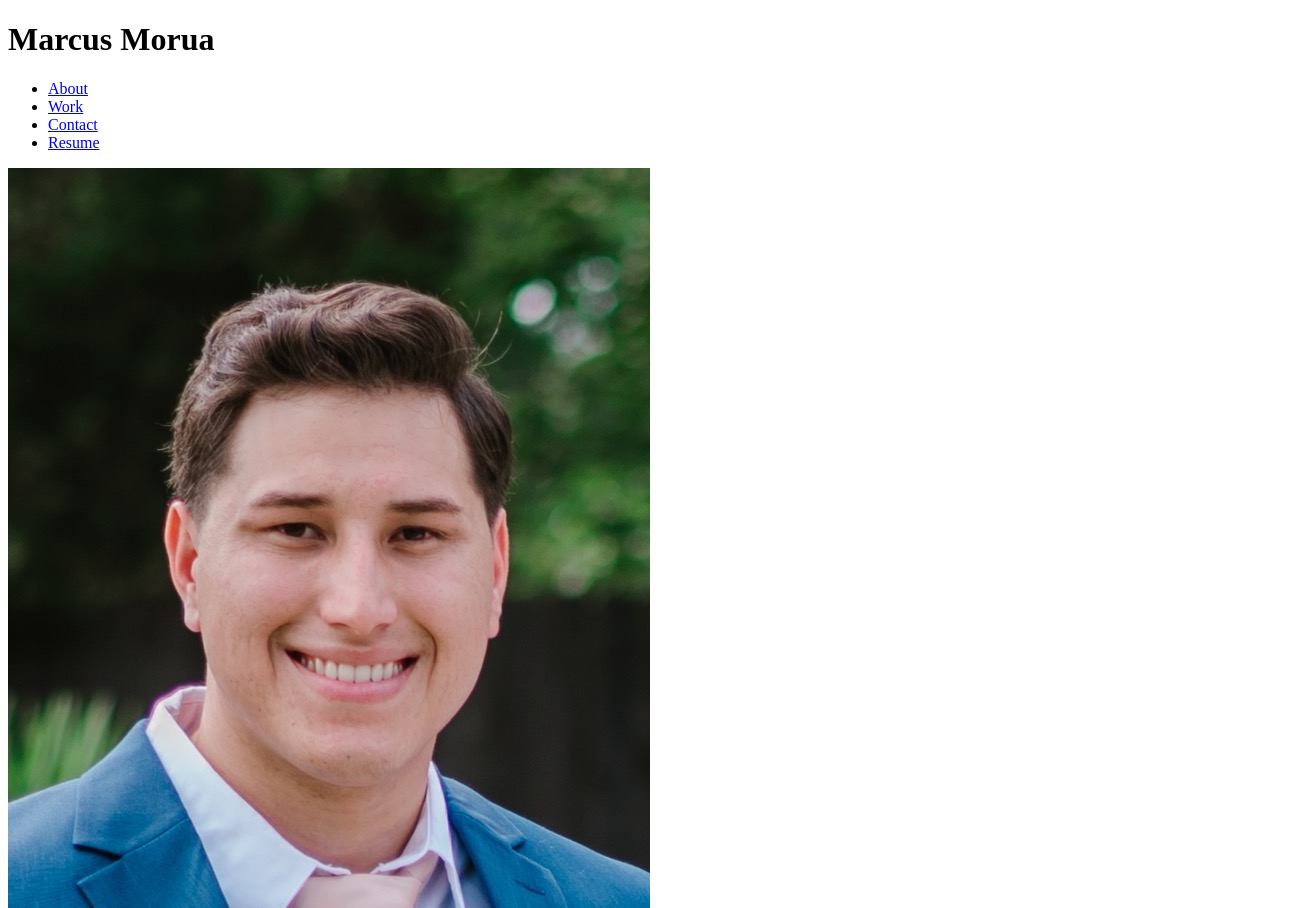
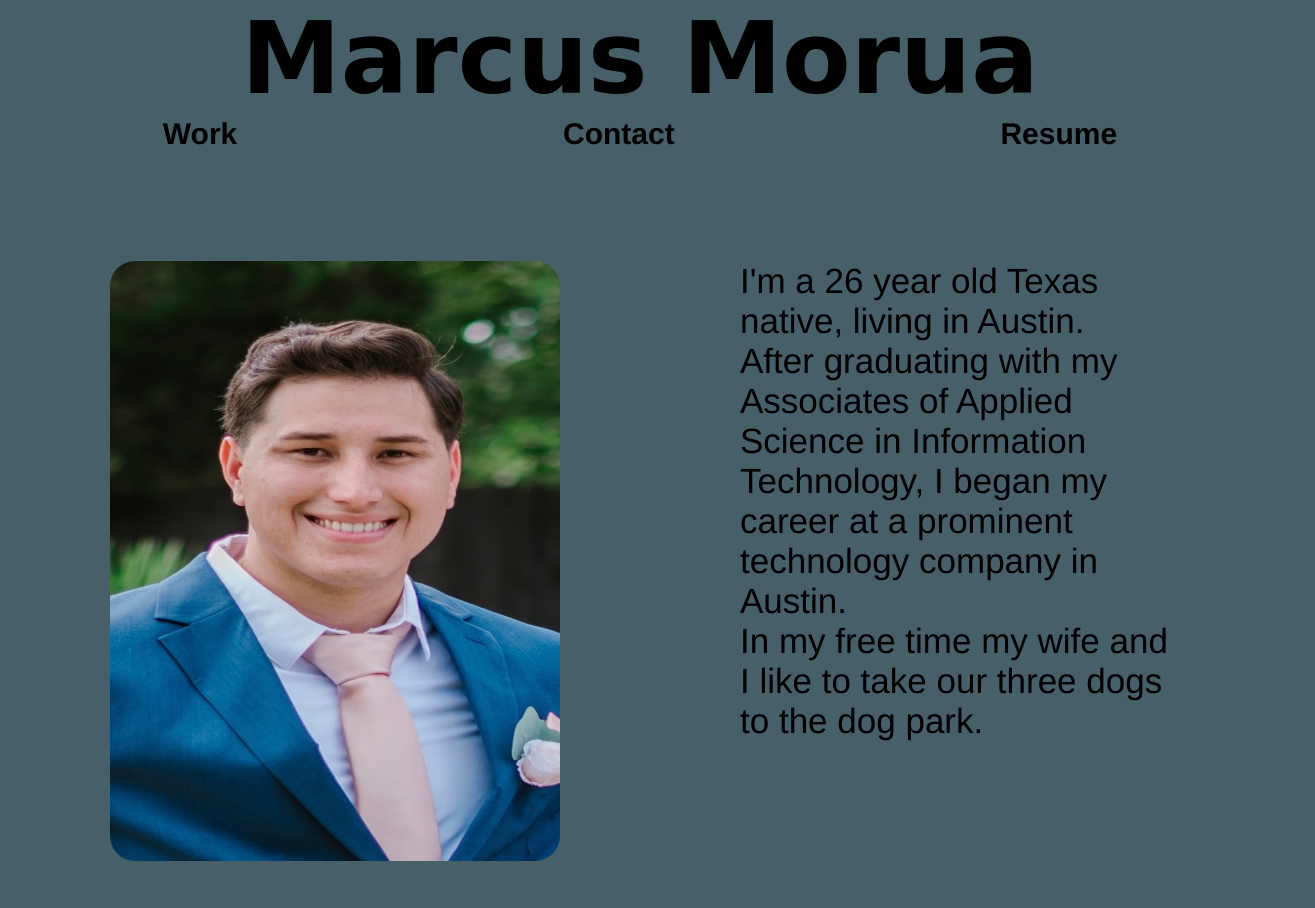
Before and after one commit to mmorua/portfolio-project, a plain HTML site: page index.html in a window 1280 px wide. Shown: the top 908 px of the page, 1315 px wide, since content can reach past the window. Drawn offline with Linux system fonts and the light colour scheme.

Commit message:
Added to css file

```diff
--- a/assets/style.css
+++ b/assets/style.css
@@ -0,0 +1,79 @@
+* {
+    margin: 0;
+    padding: 0;
+    box-sizing: border-box;
+    background-color: rgb(70, 95, 105)
+  }
+
+header {
+    font-family: bradley hand, cursive;
+}
+
+header h1 {
+    text-align: center;
+    font-size: 100px;
+}
+
+.navigation ul {
+    display: flex;
+    align-items: center;
+    justify-content: space-around;
+    font-size: 30px;
+    list-style: none;
+    font-family:'Franklin Gothic Medium', 'Arial Narrow', Arial, sans-serif;
+    font-weight: bold;
+}
+
+.navigation ul a {
+    text-decoration: none;
+}
+
+.main-hero {
+    display: flex;
+    align-content: center;
+    justify-content: center;
+    font-family:'Franklin Gothic Medium', 'Arial Narrow', Arial, sans-serif;
+    padding:20px;
+}
+
+.main-hero div {
+    align-items: center;
+    margin: 20px;
+    width: 100%;
+    padding: 40px;
+    margin: 50px;
+
+}
+
+img {
+    border-radius: 25px;
+    height: 600px;
+    width: 450px;
+}
+
+.one ul {
+    display: table;
+    margin: 0 auto;
+    text-align: left;
+}
+
+.one nav ul li {
+    font-size: 40px;
+    list-style: none;
+}
+
+.two {
+    margin: 20px;
+    font-size: 35px;
+}
+
+.images {
+    display: flex;
+    align-items: center;
+    justify-content: center;
+    align-items: center;
+}
+
+.image div {
+    align-items: center;
+}
--- a/index.html
+++ b/index.html
@@ -6,56 +6,67 @@
 <head>
     <meta charset= "UTF-8" />
     <title>Marcus' Portfolio</title>
+    <link rel="stylesheet" href="./assets/style.css" />
 </head>
 <!-- head end -->
 
 <!-- header start -->
 <header>
     <h1>Marcus Morua</h1>
+    <div class= "navigation">
     <nav>
         <ul>
             <li>
-                <a href="#my-about">About</a>
+                <a href="#my-work" style= "color: black">Work</a>
             </li>
             <li>
-                <a href="#my-work">Work</a>
+                <a href="#my-contact" style= "color: black">Contact</a>
             </li>
             <li>
-                <a href="#my-contact">Contact</a>
-            </li>
-            <li>
-                <a href="my-resume">Resume</a>
+                <a href="my-resume" style= "color: black">Resume</a>
             </li>
         </ul>
     </nav>
+    </div>
 </header>
 <!-- header end -->
 
 <!-- hero start -->
-<main>
-    <img src="./assets/images/headshot.jpeg" alt= "Marcus Morua headshot"/>
-</main>
+<section class= "main-hero">
+    <div>
+        <img src="./assets/images/headshot.jpg" alt= "Marcus Morua"/>
+        </div>
+    <div class= "two">
+            <p>
+                I'm a 26 year old Texas native, living in Austin.
+                <br>
+                After graduating with my Associates of Applied Science in Information Technology, I began my career at a prominent technology company in Austin.
+                <br>
+                In my free time my wife and I like to take our three dogs to the dog park.
+            </p>
+        </div>
+    </section>
 <!-- hero end -->
 
 <!-- body start -->
 <body>
 <!-- my-about section start -->
-<section id= "my-about">
-    <div class= "biography">
-        <p>
-            I'm a 26 year old Texas native, living in Austin.
-            <br>After graduating with my Associates of Applied Science in Information Technology, I began my career at a prominent technology company in Austin.</br>
-            In my free time my wife and I like to take our three dogs to the dog park.
-        </p>
-    </div>
-</section>
+
 <!-- my-about section end -->
 
 <!-- my-work section start -->
 <section id= "my-work">
+    <div class= "images">
     <div>
-        <a></a>
-    <div>
+        <img src= "./assets/images/portfolio-image.png" />
+    </div>
+        <div>
+            <img src= "./assets/images/portfolio-image.png" />
+        </div>
+            <div>
+                <img src= "./assets/images/portfolio-image.png" />
+            </div>
+                </div>
 </section>
 <!-- my-work section end -->
 
```
Also changed, not shown: assets/images/headshot.jpeg (deleted), assets/images/headshot.jpg (added), assets/images/portfolio-image.png (added).
